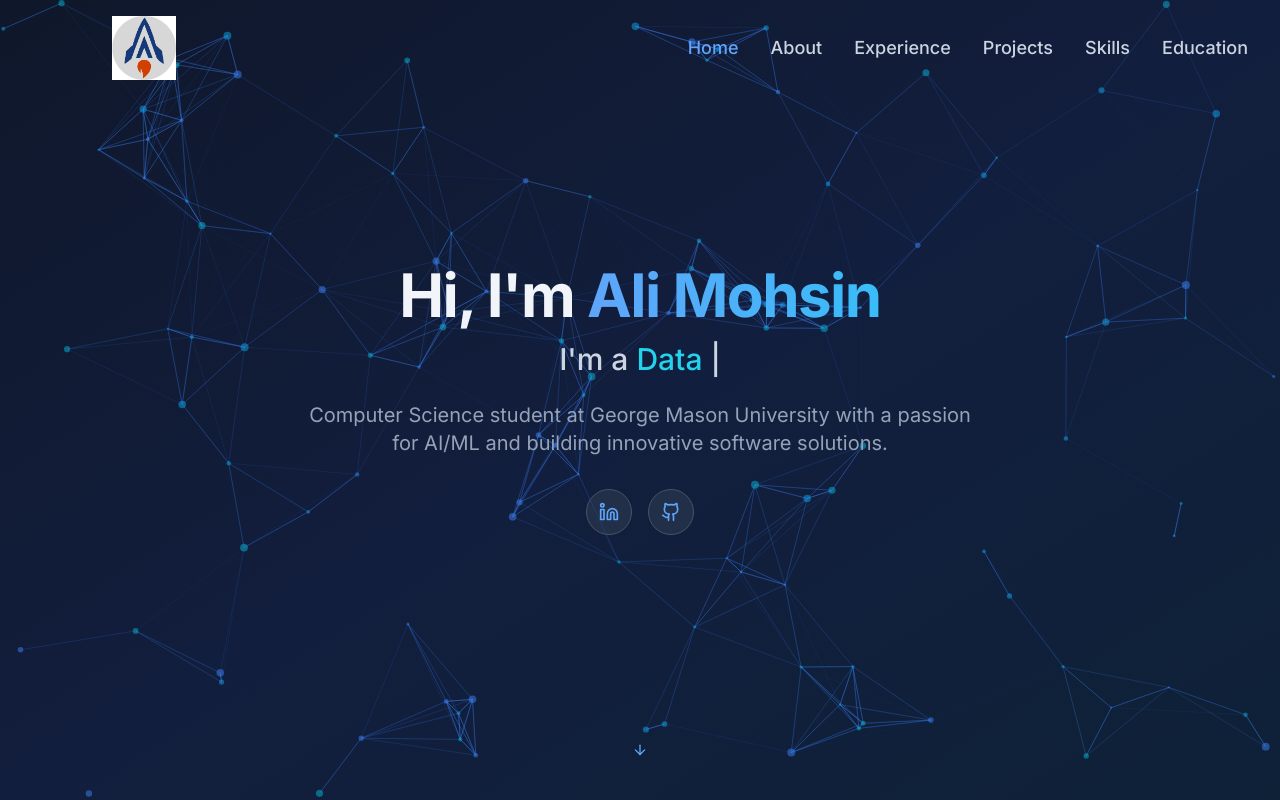
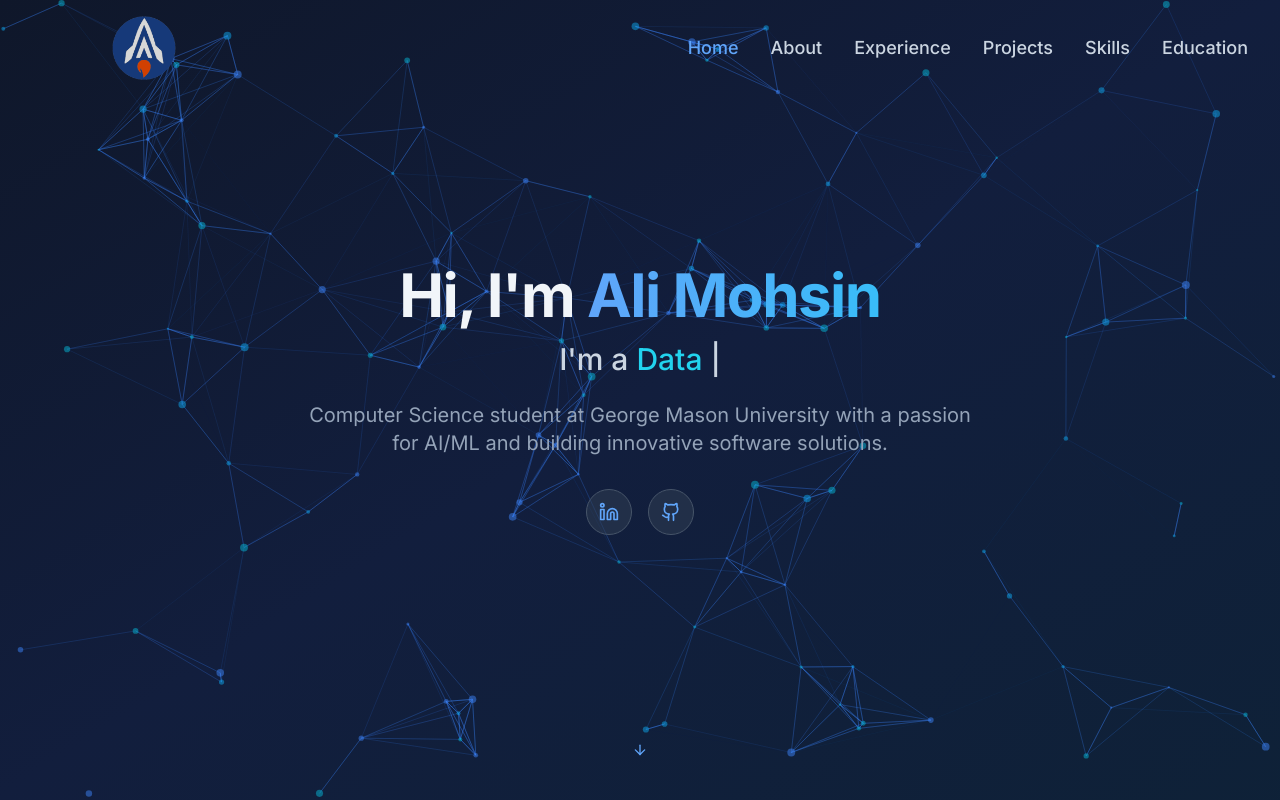
Before and after one commit to Paritybitz/portfolio, a Next.js app: page /portfolio/ in a window 1280 px wide. Shown: the top 800 px of the page. Built offline with nearby package versions, Linux system fonts and the light colour scheme.

Commit message:
transp logo

```diff
--- a/app/layout.tsx
+++ b/app/layout.tsx
@@ -13,23 +13,23 @@ export const metadata = {
   icons: {
     icon: [
       {
-        url: '/portfolio/images/smallerlogo.jpg',
+        url: '/portfolio/images/rocket.png',
         sizes: '96x96',
         type: 'image/jpeg',
       },
       {
-        url: '/portfolio/images/smallerlogo.jpg',
+        url: '/portfolio/images/rocket.png',
         sizes: '192x192',
         type: 'image/jpeg',
       },
       {
-        url: '/portfolio/images/smallerlogo.jpg',
+        url: '/portfolio/images/rocket.png',
         sizes: '256x256',
         type: 'image/jpeg',
       }
     ],
-    shortcut: '/portfolio/images/smallerlogo.jpg',
-    apple: '/portfolio/images/smallerlogo.jpg',
+    shortcut: '/portfolio/images/rocket.png',
+    apple: '/portfolio/images/rocket.png',
   },
 }
 
--- a/components/navbar.tsx
+++ b/components/navbar.tsx
@@ -53,7 +53,7 @@ export default function Navbar() {
       <div className="container flex items-center justify-between">
         <Link href="#home" className="relative w-56 h-16">
           <Image
-            src="/portfolio/images/smallerlogo.jpg"
+            src="/portfolio/images/rocket.png"
             alt="Ali Mohsin Logo"
             fill
             className="object-contain"
```
Also changed, not shown: public/images/rocket.png (added).
